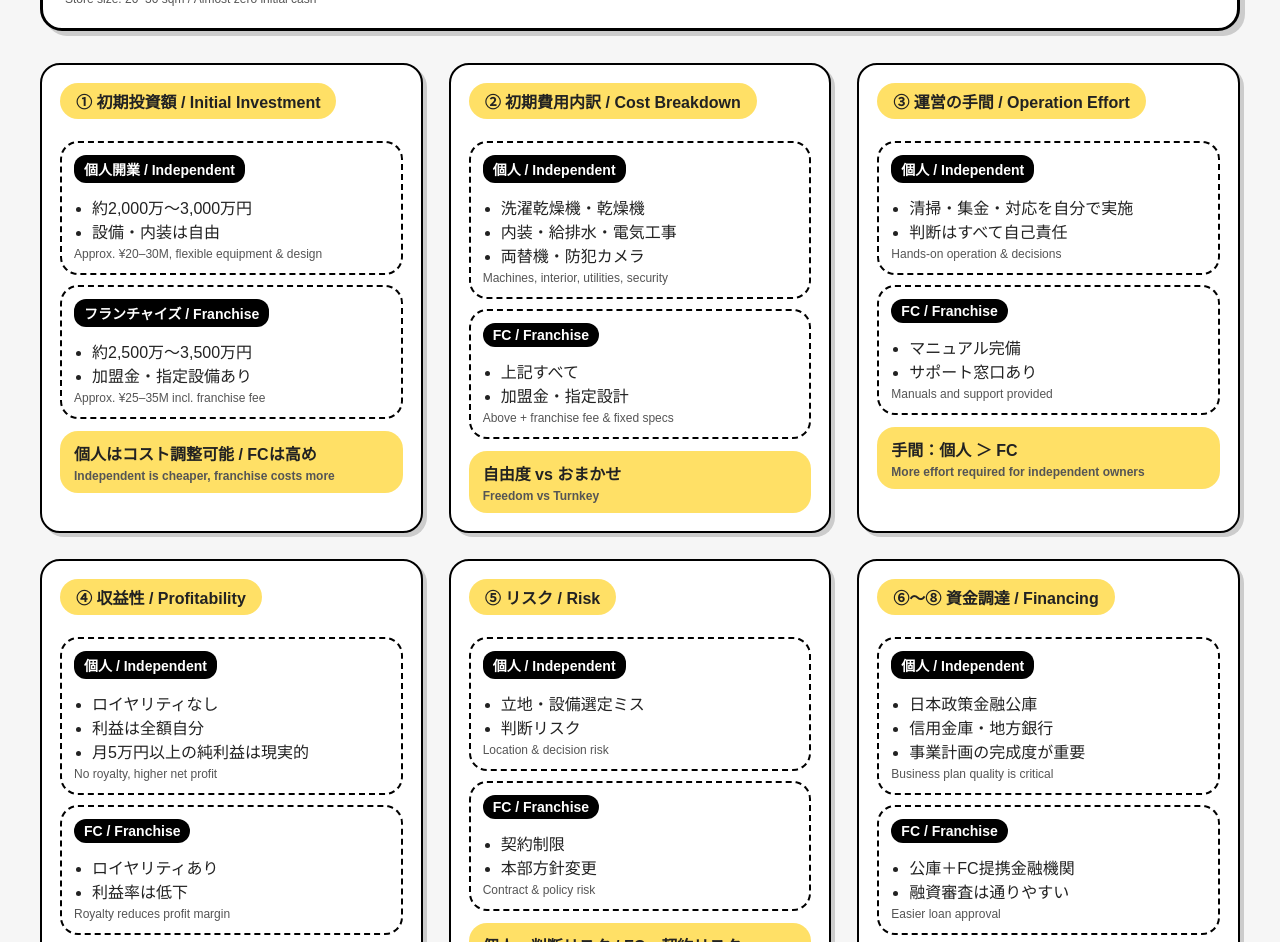
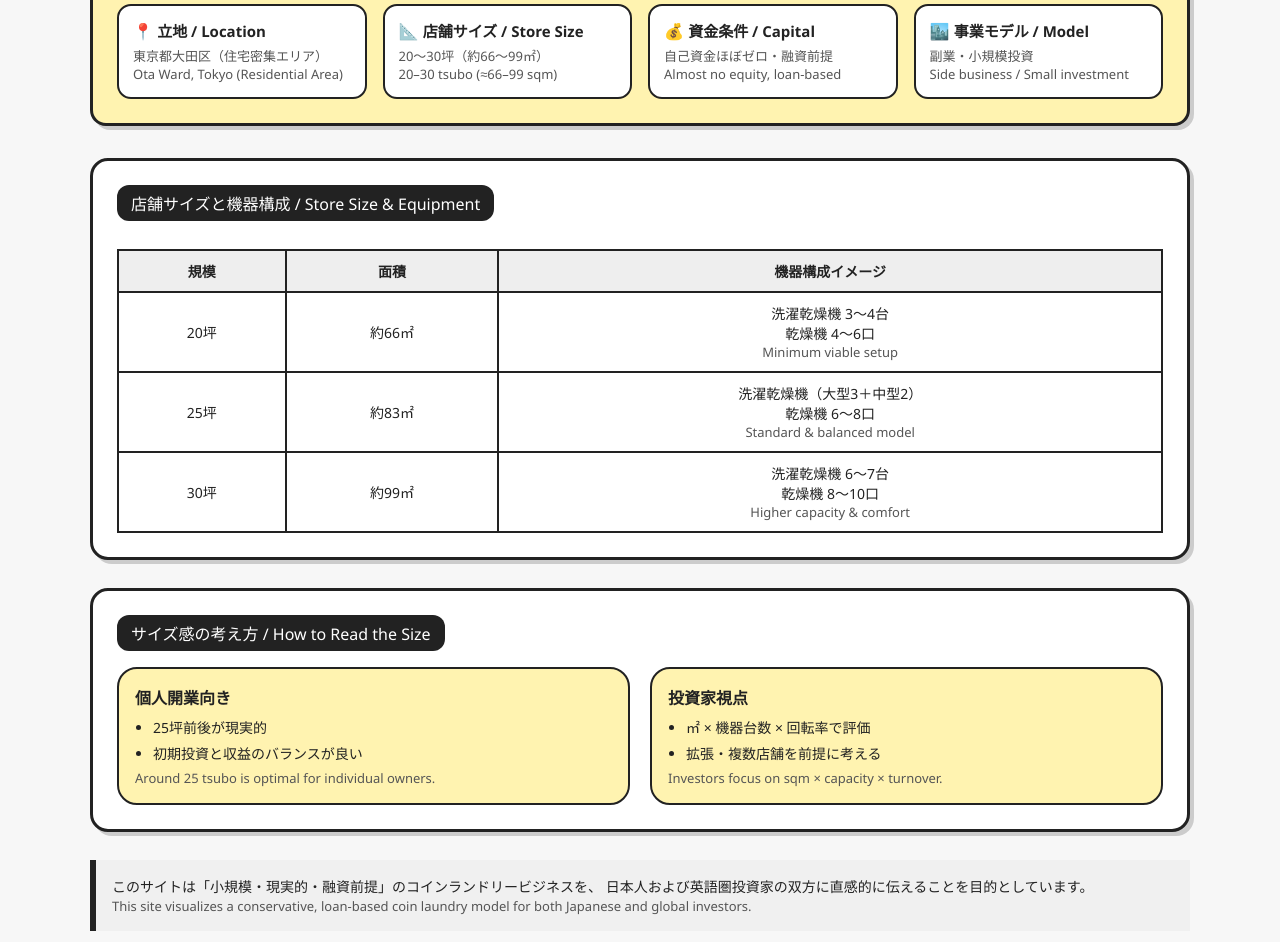
Before and after one commit to 28yu/coin, a plain HTML site: page index.html in a window 1280 px wide. Shown: the part 135-1077 px from the top of the page. Drawn offline with Linux system fonts and the light colour scheme.

Commit message:
Update index.html

```diff
--- a/index.html
+++ b/index.html
@@ -2,117 +2,150 @@
 <html lang="ja">
 <head>
   <meta charset="UTF-8">
-<title>Coin Laundry Business | Graphic Record</title>
+  <title>Coin Laundry Business Comparison | 個人 vs FC</title>
+  <meta name="viewport" content="width=device-width, initial-scale=1.0">
 
   <style>
     body {
-  font-family: "Hiragino Maru Gothic ProN", "Yu Gothic", "Arial Rounded MT Bold", sans-serif;
-  background: #f6f6f6;
+      margin: 0;
+      padding: 0;
+      font-family: "Segoe UI", "Hiragino Maru Gothic ProN", "Arial Rounded MT Bold", sans-serif;
+      background: #f7f7f7;
       color: #222;
-  padding: 24px;
+    }
+
+    h1, h2, h3 {
+      margin: 0 0 0.5em 0;
     }
 
     .container {
-  max-width: 1200px;
-  margin: auto;
+      max-width: 1100px;
+      margin: 0 auto;
+      padding: 20px;
     }
 
-.header {
-  background: #fff;
-  border: 3px solid #000;
-  border-radius: 22px;
-  padding: 22px;
+    /* ===== Header / Assumptions ===== */
+    header {
+      background: #fff3b0;
+      border: 3px solid #222;
+      border-radius: 16px;
+      padding: 24px;
       margin-bottom: 32px;
-  box-shadow: 5px 5px 0 #ccc;
+      box-shadow: 4px 4px 0 #ccc;
     }
 
-.header h1 {
-  margin: 0;
+    header h1 {
       font-size: 28px;
+      margin-bottom: 16px;
     }
 
-.header p {
-  margin: 6px 0 0;
-  color: #555;
+    .assumptions {
+      display: grid;
+      grid-template-columns: repeat(auto-fit, minmax(220px, 1fr));
+      gap: 16px;
     }
 
-.grid {
-  display: grid;
-  grid-template-columns: repeat(auto-fit, minmax(360px, 1fr));
-  gap: 26px;
+    .assumption-box {
+      background: #ffffff;
+      border: 2px solid #222;
+      border-radius: 14px;
+      padding: 14px;
     }
 
+    .assumption-box strong {
+      font-size: 15px;
+    }
+
+    .assumption-box span {
+      display: block;
+      font-size: 13px;
+      color: #555;
+      margin-top: 4px;
+    }
+
+    /* ===== Card Layout ===== */
     .card {
-  background: #fff;
-  border: 2px solid #000;
-  border-radius: 20px;
-  padding: 18px;
+      background: #ffffff;
+      border: 3px solid #222;
+      border-radius: 18px;
+      padding: 24px;
+      margin-bottom: 28px;
       box-shadow: 4px 4px 0 #ccc;
     }
 
     .card-title {
-  background: #ffe066;
+      background: #222;
+      color: #fff;
       display: inline-block;
-  padding: 6px 16px;
-  border-radius: 22px;
-  font-weight: bold;
-  margin-bottom: 12px;
+      padding: 6px 14px;
+      border-radius: 12px;
+      font-size: 16px;
+      margin-bottom: 16px;
     }
 
-.box {
-  border: 2px dashed #000;
-  border-radius: 18px;
-  padding: 12px;
-  margin-top: 10px;
+    .two-column {
+      display: grid;
+      grid-template-columns: 1fr 1fr;
+      gap: 20px;
     }
 
-.box h3 {
-  margin: 0 0 6px;
-  background: #000;
-  color: #fff;
-  display: inline-block;
-  padding: 4px 10px;
-  border-radius: 12px;
+    .bubble {
+      background: #fff3b0;
+      border: 2px solid #222;
+      border-radius: 20px;
+      padding: 16px;
+    }
+
+    .bubble h3 {
+      font-size: 16px;
+      margin-bottom: 8px;
+    }
+
+    .bubble ul {
+      padding-left: 18px;
+      margin: 0;
+    }
+
+    .bubble li {
+      margin-bottom: 6px;
       font-size: 14px;
     }
 
-ul {
-  margin: 6px 0 0;
-  padding-left: 18px;
+    .en {
+      color: #555;
+      font-size: 13px;
     }
 
-.note {
-  background: #ffe066;
-  border-radius: 18px;
-  padding: 10px 14px;
+    /* ===== Size Table ===== */
+    table {
+      width: 100%;
+      border-collapse: collapse;
       margin-top: 12px;
-  font-weight: bold;
     }
 
-.en {
-  display: block;
-  font-size: 12px;
-  color: #555;
-  margin-top: 4px;
+    th, td {
+      border: 2px solid #222;
+      padding: 10px;
+      text-align: center;
+      font-size: 14px;
     }
 
-.footer {
-  margin-top: 36px;
-  background: #000;
-  color: #fff;
-  padding: 26px;
-  border-radius: 22px;
+    th {
+      background: #eee;
     }
 
-.footer span {
-  color: #ffe066;
-  font-weight: bold;
+    /* ===== Footer Note ===== */
+    .note {
+      background: #f0f0f0;
+      border-left: 6px solid #222;
+      padding: 16px;
+      font-size: 14px;
     }
 
-.arrow {
-  text-align: center;
-  font-size: 20px;
-  margin: 8px 0;
+    @media (max-width: 768px) {
+      .two-column {
+        grid-template-columns: 1fr;
+      }
     }
   </style>
 </head>
@@ -120,229 +153,112 @@ ul {
 <body>
   <div class="container">
 
-<!-- HEADER -->
-<div class="header">
-  <h1>🧺 コインランドリービジネス比較（大田区想定）</h1>
-  <p>Coin Laundry Business Comparison (Tokyo, Ota-ku)</p>
-  <p class="en">Store size: 20–30 sqm / Almost zero initial cash</p>
+    <!-- ===== Header ===== -->
+    <header>
+      <h1>Coin Laundry Business Comparison<br>
+        <span class="en">Individual Owner vs Franchise Model</span>
+      </h1>
+
+      <div class="assumptions">
+        <div class="assumption-box">
+          📍 <strong>立地 / Location</strong>
+          <span>東京都大田区（住宅密集エリア）<br>Ota Ward, Tokyo (Residential Area)</span>
         </div>
 
-<div class="grid">
-
-<!-- ① INITIAL COST -->
-<div class="card">
-  <div class="card-title">① 初期投資額 / Initial Investment</div>
-
-  <div class="box">
-    <h3>個人開業 / Independent</h3>
-    <ul>
-      <li>約2,000万〜3,000万円</li>
-      <li>設備・内装は自由</li>
-    </ul>
-    <span class="en">Approx. ¥20–30M, flexible equipment & design</span>
+        <div class="assumption-box">
+          📐 <strong>店舗サイズ / Store Size</strong>
+          <span>20〜30坪（約66〜99㎡）<br>20–30 tsubo (≈66–99 sqm)</span>
         </div>
 
-  <div class="box">
-    <h3>フランチャイズ / Franchise</h3>
-    <ul>
-      <li>約2,500万〜3,500万円</li>
-      <li>加盟金・指定設備あり</li>
-    </ul>
-    <span class="en">Approx. ¥25–35M incl. franchise fee</span>
+        <div class="assumption-box">
+          💰 <strong>資金条件 / Capital</strong>
+          <span>自己資金ほぼゼロ・融資前提<br>Almost no equity, loan-based</span>
         </div>
 
-  <div class="note">
-    個人はコスト調整可能 / FCは高め
-    <span class="en">Independent is cheaper, franchise costs more</span>
+        <div class="assumption-box">
+          🏙️ <strong>事業モデル / Model</strong>
+          <span>副業・小規模投資<br>Side business / Small investment</span>
+        </div>
+      </div>
+    </header>
+
+    <!-- ===== Store Size Explanation ===== -->
+    <section class="card">
+      <div class="card-title">店舗サイズと機器構成 / Store Size & Equipment</div>
+
+      <table>
+        <tr>
+          <th>規模</th>
+          <th>面積</th>
+          <th>機器構成イメージ</th>
+        </tr>
+        <tr>
+          <td>20坪</td>
+          <td>約66㎡</td>
+          <td>
+            洗濯乾燥機 3〜4台<br>
+            乾燥機 4〜6口
+            <div class="en">Minimum viable setup</div>
+          </td>
+        </tr>
+        <tr>
+          <td>25坪</td>
+          <td>約83㎡</td>
+          <td>
+            洗濯乾燥機（大型3＋中型2）<br>
+            乾燥機 6〜8口
+            <div class="en">Standard & balanced model</div>
+          </td>
+        </tr>
+        <tr>
+          <td>30坪</td>
+          <td>約99㎡</td>
+          <td>
+            洗濯乾燥機 6〜7台<br>
+            乾燥機 8〜10口
+            <div class="en">Higher capacity & comfort</div>
+          </td>
+        </tr>
+      </table>
+    </section>
+
+    <!-- ===== Explanation Bubbles ===== -->
+    <section class="card">
+      <div class="card-title">サイズ感の考え方 / How to Read the Size</div>
+
+      <div class="two-column">
+        <div class="bubble">
+          <h3>個人開業向き</h3>
+          <ul>
+            <li>25坪前後が現実的</li>
+            <li>初期投資と収益のバランスが良い</li>
+          </ul>
+          <div class="en">
+            Around 25 tsubo is optimal for individual owners.
           </div>
         </div>
 
-<!-- ② BREAKDOWN -->
-<div class="card">
-  <div class="card-title">② 初期費用内訳 / Cost Breakdown</div>
-
-  <div class="box">
-    <h3>個人 / Independent</h3>
+        <div class="bubble">
+          <h3>投資家視点</h3>
           <ul>
-      <li>洗濯乾燥機・乾燥機</li>
-      <li>内装・給排水・電気工事</li>
-      <li>両替機・防犯カメラ</li>
+            <li>㎡ × 機器台数 × 回転率で評価</li>
+            <li>拡張・複数店舗を前提に考える</li>
           </ul>
-    <span class="en">Machines, interior, utilities, security</span>
-  </div>
-
-  <div class="box">
-    <h3>FC / Franchise</h3>
-    <ul>
-      <li>上記すべて</li>
-      <li>加盟金・指定設計</li>
-    </ul>
-    <span class="en">Above + franchise fee & fixed specs</span>
-  </div>
-
-  <div class="note">
-    自由度 vs おまかせ
-    <span class="en">Freedom vs Turnkey</span>
+          <div class="en">
+            Investors focus on sqm × capacity × turnover.
           </div>
         </div>
+      </div>
+    </section>
 
-<!-- ③ OPERATION -->
-<div class="card">
-  <div class="card-title">③ 運営の手間 / Operation Effort</div>
-
-  <div class="box">
-    <h3>個人 / Independent</h3>
-    <ul>
-      <li>清掃・集金・対応を自分で実施</li>
-      <li>判断はすべて自己責任</li>
-    </ul>
-    <span class="en">Hands-on operation & decisions</span>
-  </div>
-
-  <div class="box">
-    <h3>FC / Franchise</h3>
-    <ul>
-      <li>マニュアル完備</li>
-      <li>サポート窓口あり</li>
-    </ul>
-    <span class="en">Manuals and support provided</span>
-  </div>
-
+    <!-- ===== Note ===== -->
     <div class="note">
-    手間：個人 ＞ FC
-    <span class="en">More effort required for independent owners</span>
-  </div>
-</div>
-
-<!-- ④ PROFIT -->
-<div class="card">
-  <div class="card-title">④ 収益性 / Profitability</div>
-
-  <div class="box">
-    <h3>個人 / Independent</h3>
-    <ul>
-      <li>ロイヤリティなし</li>
-      <li>利益は全額自分</li>
-      <li>月5万円以上の純利益は現実的</li>
-    </ul>
-    <span class="en">No royalty, higher net profit</span>
-  </div>
-
-  <div class="box">
-    <h3>FC / Franchise</h3>
-    <ul>
-      <li>ロイヤリティあり</li>
-      <li>利益率は低下</li>
-    </ul>
-    <span class="en">Royalty reduces profit margin</span>
-  </div>
-</div>
-
-<!-- ⑤ RISK -->
-<div class="card">
-  <div class="card-title">⑤ リスク / Risk</div>
-
-  <div class="box">
-    <h3>個人 / Independent</h3>
-    <ul>
-      <li>立地・設備選定ミス</li>
-      <li>判断リスク</li>
-    </ul>
-    <span class="en">Location & decision risk</span>
-  </div>
-
-  <div class="box">
-    <h3>FC / Franchise</h3>
-    <ul>
-      <li>契約制限</li>
-      <li>本部方針変更</li>
-    </ul>
-    <span class="en">Contract & policy risk</span>
-  </div>
-
-  <div class="note">
-    個人＝判断リスク / FC＝契約リスク
-    <span class="en">Decision risk vs contract risk</span>
-  </div>
-</div>
-
-<!-- ⑥–⑧ FINANCING -->
-<div class="card">
-  <div class="card-title">⑥〜⑧ 資金調達 / Financing</div>
-
-  <div class="box">
-    <h3>個人 / Independent</h3>
-    <ul>
-      <li>日本政策金融公庫</li>
-      <li>信用金庫・地方銀行</li>
-      <li>事業計画の完成度が重要</li>
-    </ul>
-    <span class="en">Business plan quality is critical</span>
-  </div>
-
-  <div class="box">
-    <h3>FC / Franchise</h3>
-    <ul>
-      <li>公庫＋FC提携金融機関</li>
-      <li>融資審査は通りやすい</li>
-    </ul>
-    <span class="en">Easier loan approval</span>
-  </div>
-
-  <div class="note">
-    FCは金融機関ウケが良い
-    <span class="en">Franchises are lender-friendly</span>
-  </div>
-</div>
-
-<!-- 5-YEAR ROI -->
-<div class="card">
-  <div class="card-title">📈 5年回収シミュレーション / 5-Year ROI Model</div>
-
-  <div class="box">
-    <ul>
-      <li>初期投資：2,500万円</li>
-      <li>月間純利益：5万円</li>
-    </ul>
+      このサイトは「小規模・現実的・融資前提」のコインランドリービジネスを、
+      日本人および英語圏投資家の双方に直感的に伝えることを目的としています。
+      <br>
       <span class="en">
-      Initial investment: ¥25M / Monthly net profit: ¥50K
+        This site visualizes a conservative, loan-based coin laundry model for both Japanese and global investors.
       </span>
-  </div>
-
-  <div class="arrow">⬇</div>
-
-  <div class="box">
-    <ul>
-      <li>年間純利益：約60万円</li>
-      <li>5年間累計：約300万円</li>
-    </ul>
-    <span class="en">
-      Annual net profit: ¥600K / 5 years total: ¥3M
-    </span>
-  </div>
-
-  <div class="arrow">⬇</div>
-
-  <div class="note">
-    小規模・副業モデル → 追加出店で加速
-    <span class="en">
-      Small side-business model → scale up with multiple stores
-    </span>
-  </div>
-</div>
-
-</div>
-
-<!-- CONCLUSION -->
-<div class="footer">
-  <h2>💡 まとめ / Conclusion</h2>
-  <p>
-    利益重視・自分で動ける → <span>個人開業</span><br>
-    安心感・サポート重視 → <span>フランチャイズ</span>
-  </p>
-  <p class="en">
-    Independent for profit & control / Franchise for safety & support
-  </p>
     </div>
 
   </div>
```
Lines whose indentation alone changed are shown as unchanged.
